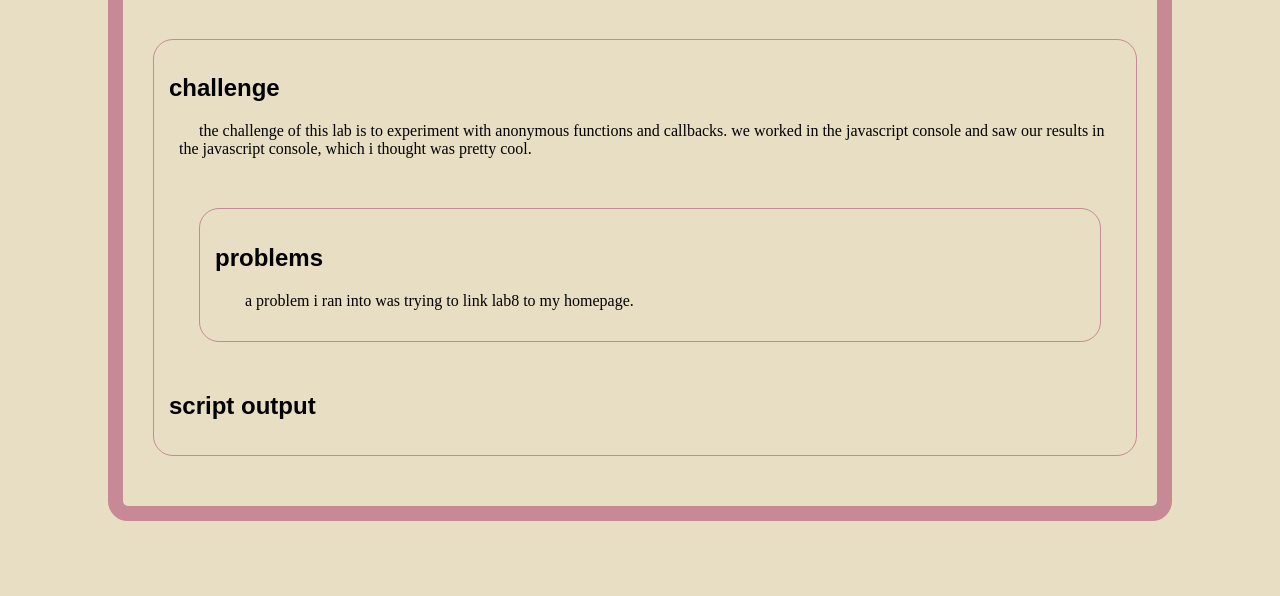
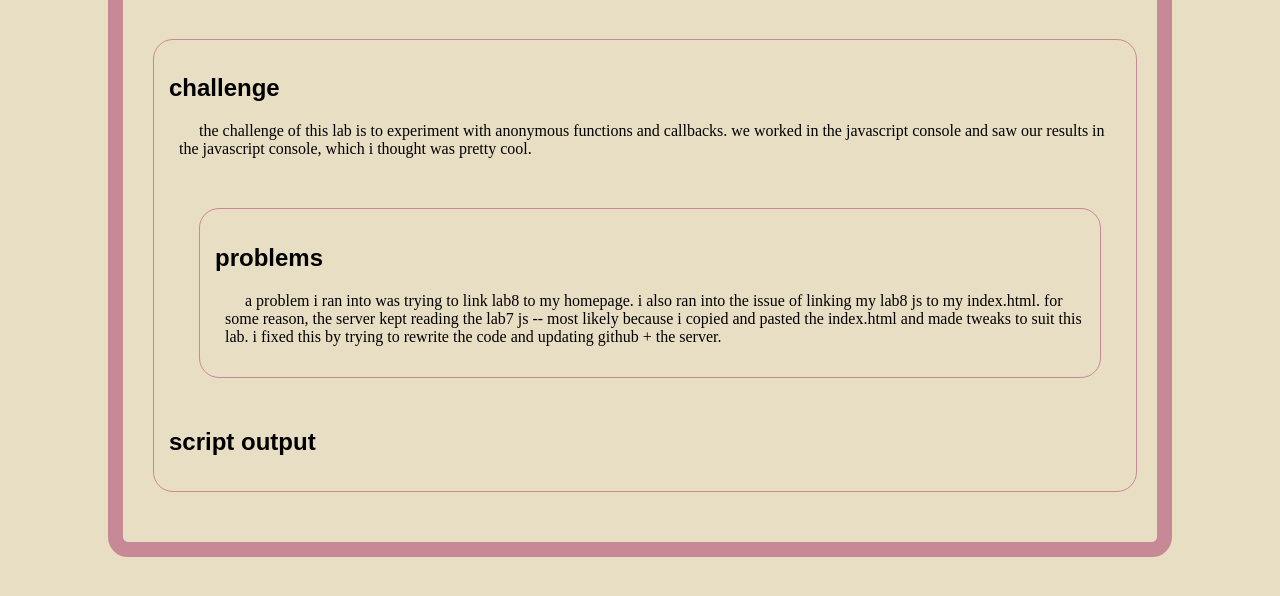
Before and after one commit to geraldinely/art101, a plain HTML site: page lab8/index.html in a window 1280 px wide. Shown: the part 150-746 px from the top of the page. Drawn offline with Linux system fonts and the light colour scheme; a script that the page names is missing.

Commit message:
update index.html for lab8

```diff
--- a/lab8/index.html
+++ b/lab8/index.html
@@ -16,7 +16,7 @@
 
 			<div class="minor-section">
 					<h2>problems</h2>
-					<p>a problem i ran into was trying to link lab8 to my homepage.</p>
+					<p>a problem i ran into was trying to link lab8 to my homepage. i also ran into the issue of linking my lab8 js to my index.html. for some reason, the server kept reading the lab7 js -- most likely because i copied and pasted the index.html and made tweaks to suit this lab. i fixed this by trying to rewrite the code and updating github + the server. </p>
 			</div>
 
 			<div>
```
